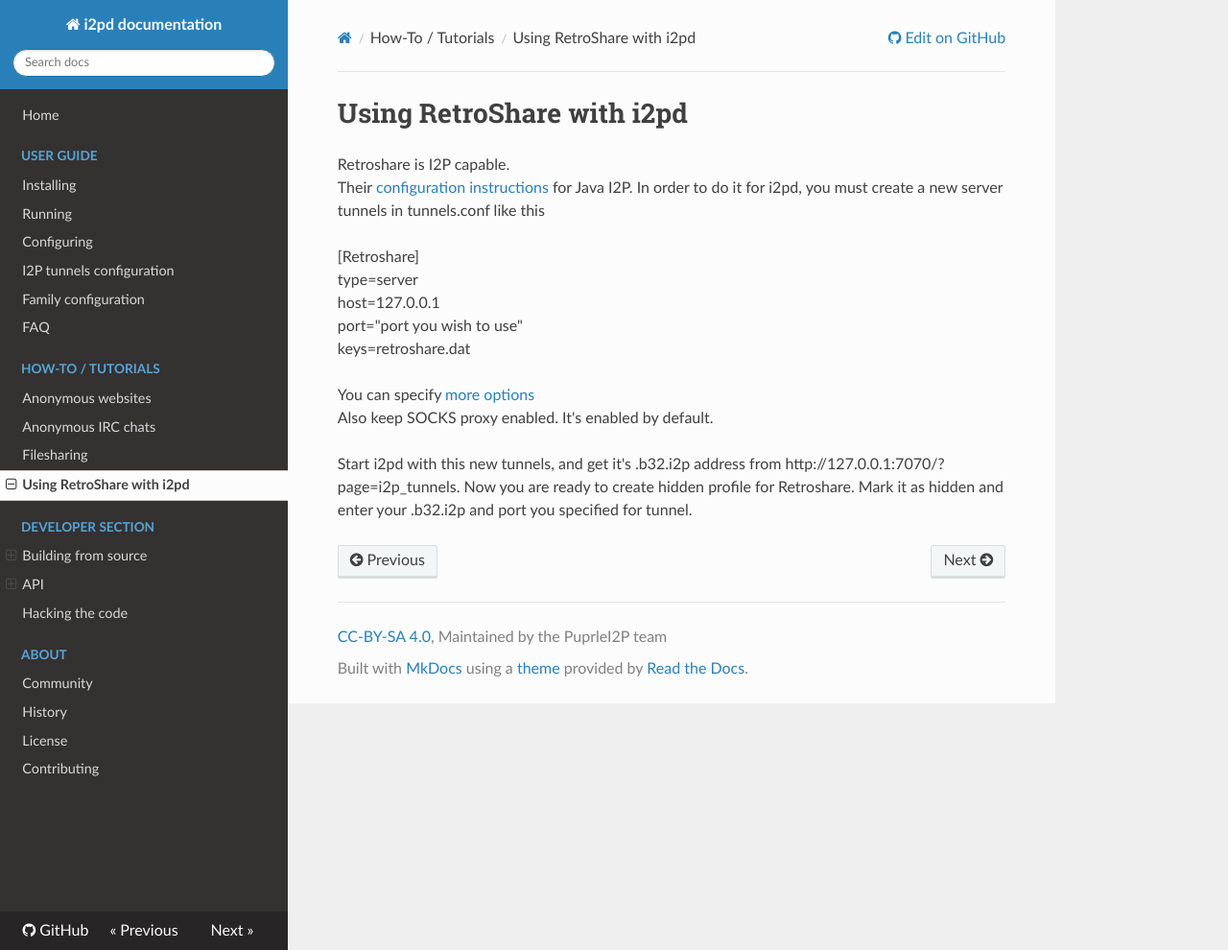
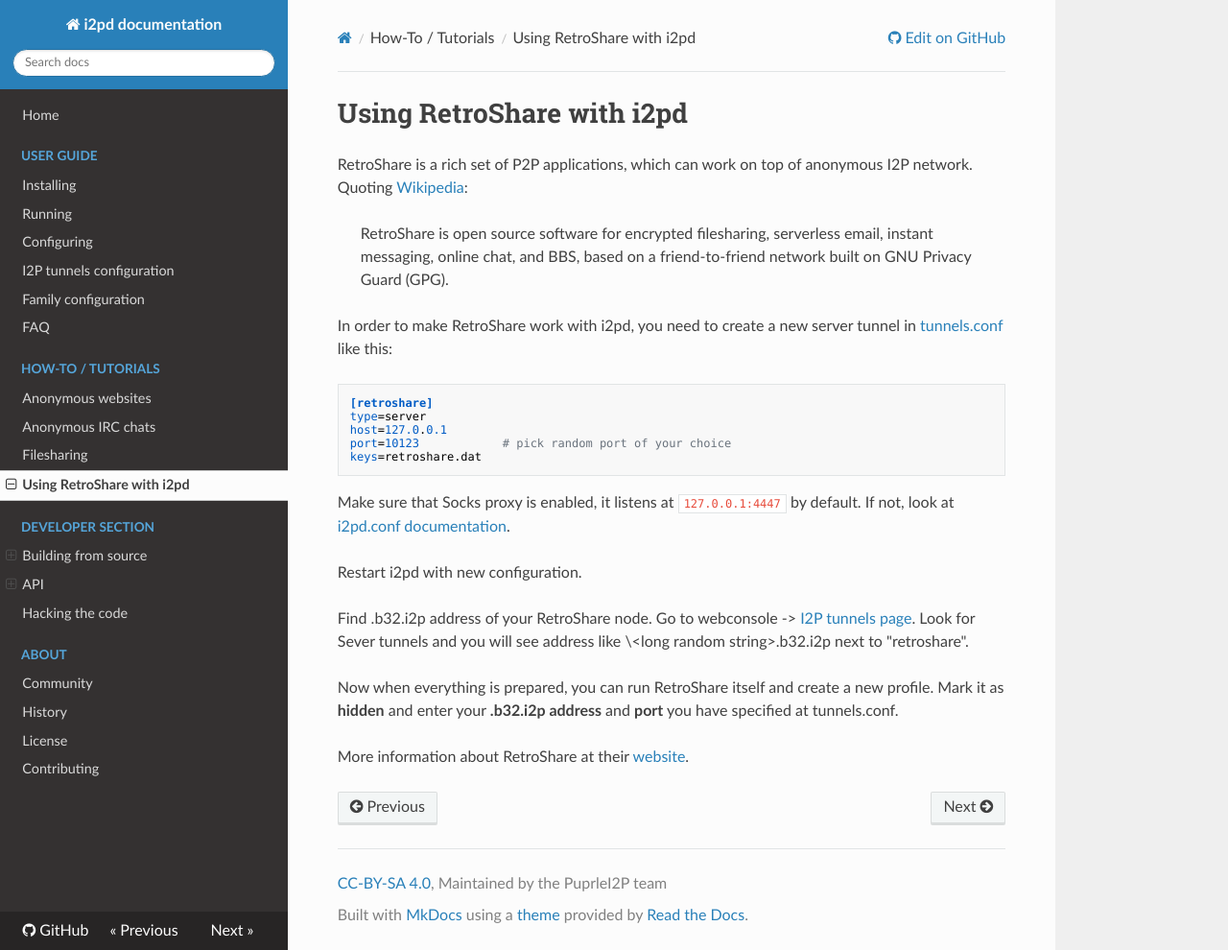
Before and after one commit to PurpleI2P/i2pd_docs_en, an MkDocs documentation site: the page built from docs/tutorials/retroshare.md, in a window 1280 px wide and 990 px high. Shown: the whole window at 96% size. Built offline with MkDocs 1.6.1, drawn with Linux system fonts in a browser that asks for light colours; nearby versions of some CDN libraries; old or Windows-style settings are respelled for this version of MkDocs.

Commit message:
Improve RS tut

```diff
--- a/docs/tutorials/retroshare.md
+++ b/docs/tutorials/retroshare.md
@@ -1,20 +1,27 @@
 Using RetroShare with i2pd
 ==========================
 
+RetroShare is a rich set of P2P applications, which can work on top of anonymous I2P network.
+Quoting [Wikipedia](https://en.wikipedia.org/wiki/RetroShare):
 
-Retroshare is I2P capable.
-Their [configuration instructions](https://retroshare.readthedocs.io/en/latest/tutorial/i2p-hidden-rs-node/) for Java I2P.
-In order to do it for i2pd, you must create a new server tunnels in tunnels.conf like this
+> RetroShare is open source software for encrypted filesharing, serverless email, instant messaging, online chat, and BBS, based on a friend-to-friend network built on GNU Privacy Guard (GPG).
 
-[Retroshare]
-type=server
-host=127.0.0.1
-port="port you wish to use"
-keys=retroshare.dat
+In order to make RetroShare work with i2pd, you need to create a new server tunnel in [tunnels.conf](../user-guide/tunnels.md) like this:
 
-You can specify [more options](https://github.com/PurpleI2P/i2pd/wiki/tunnels.conf)
-Also keep SOCKS proxy enabled. It's enabled by default.
+    [retroshare]
+    type=server
+    host=127.0.0.1
+    port=10123            # pick random port of your choice
+    keys=retroshare.dat
 
-Start i2pd with this new tunnels, and get it's .b32.i2p address from http://127.0.0.1:7070/?page=i2p_tunnels.
-Now you are ready to create hidden profile for Retroshare.
-Mark it as hidden and enter your .b32.i2p and port you specified for tunnel.
+Make sure that Socks proxy is enabled, it listens at ``127.0.0.1:4447`` by default. If not, look at [i2pd.conf documentation](../user-guide/configuration.md).
+
+Restart i2pd with new configuration.
+
+Find .b32.i2p address of your RetroShare node.
+Go to webconsole -> [I2P tunnels page](http://127.0.0.1:7070/?page=i2p_tunnels). Look for Sever tunnels and you will see address like \<long random string\>.b32.i2p next to "retroshare".
+
+Now when everything is prepared, you can run RetroShare itself and create a new profile.
+Mark it as **hidden** and enter your **.b32.i2p address** and **port** you have specified at tunnels.conf.
+
+More information about RetroShare at their [website](http://retroshare.net).
```
